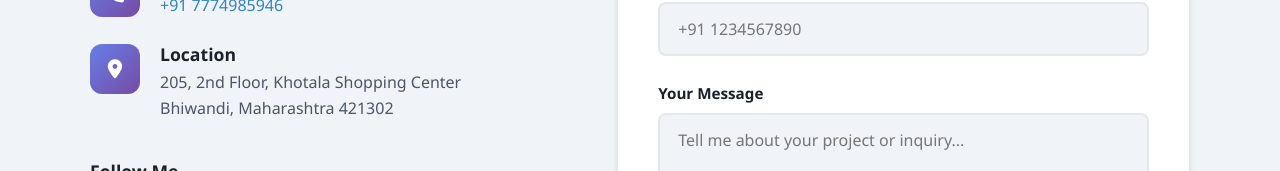
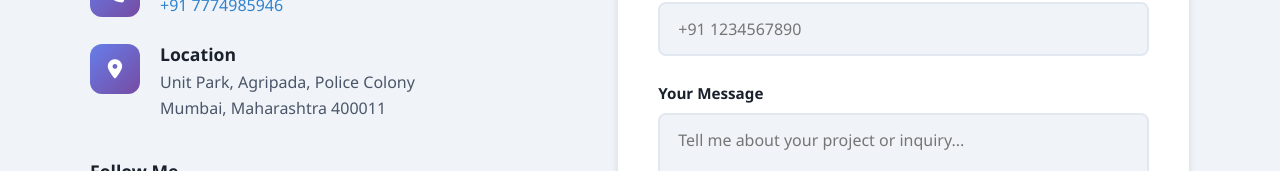
Before and after one commit to MuntazirMomin/MuntazirMomin.github.io, a plain HTML site: page index.html in a window 1280 px wide. Shown: the part 5951-6122 px from the top of the page. Drawn offline with Linux system fonts and the light colour scheme.

Commit message:
Address Correction

```diff
--- a/index.html
+++ b/index.html
@@ -404,7 +404,7 @@
               </div>
               <div class="contact-text">
                 <h4>Location</h4>
-                <p>205, 2nd Floor, Khotala Shopping Center<br>Bhiwandi, Maharashtra 421302</p>
+                <p>Unit Park, Agripada, Police Colony<br>Mumbai, Maharashtra 400011</p>
               </div>
             </div>
           </div>
```
